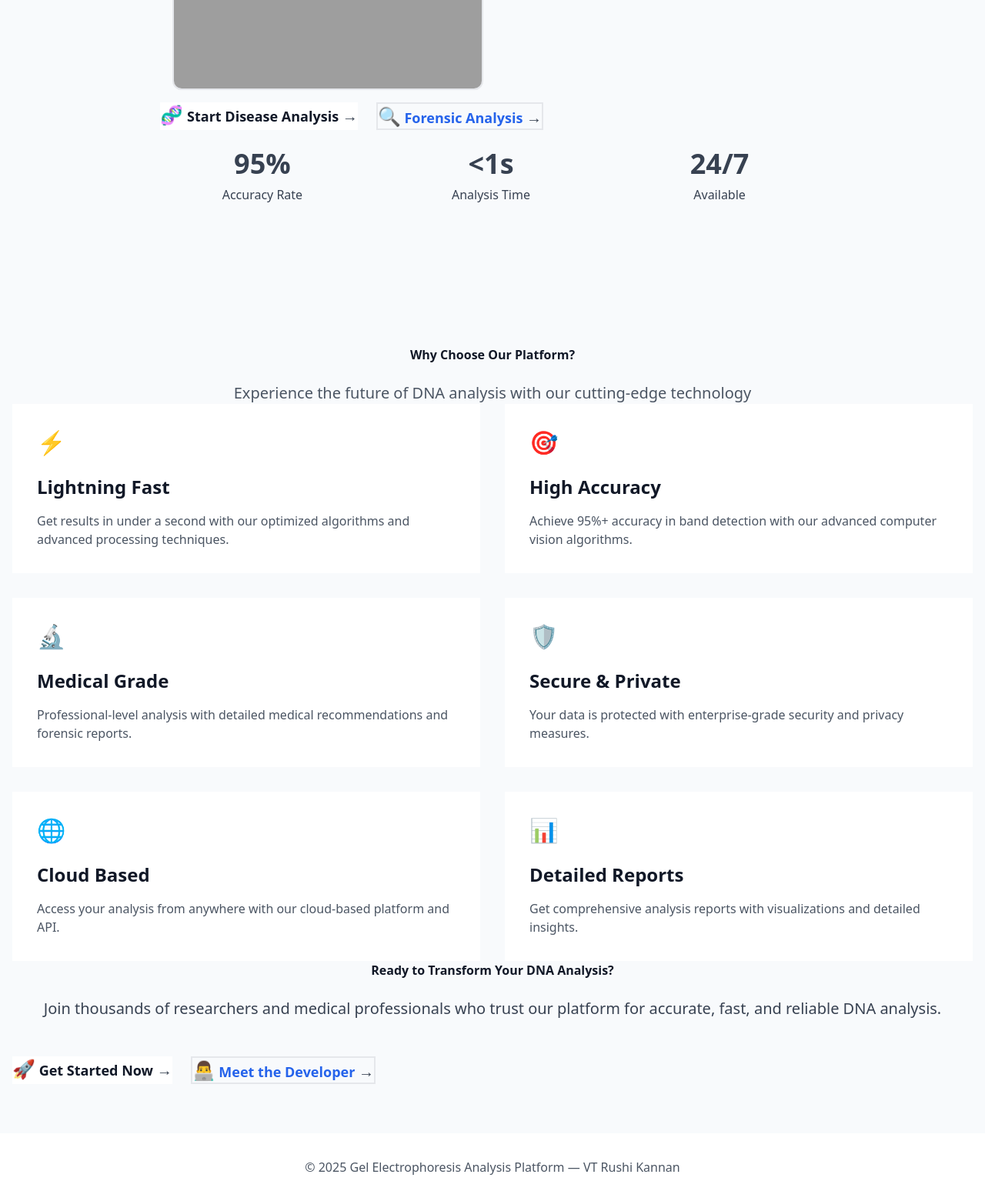
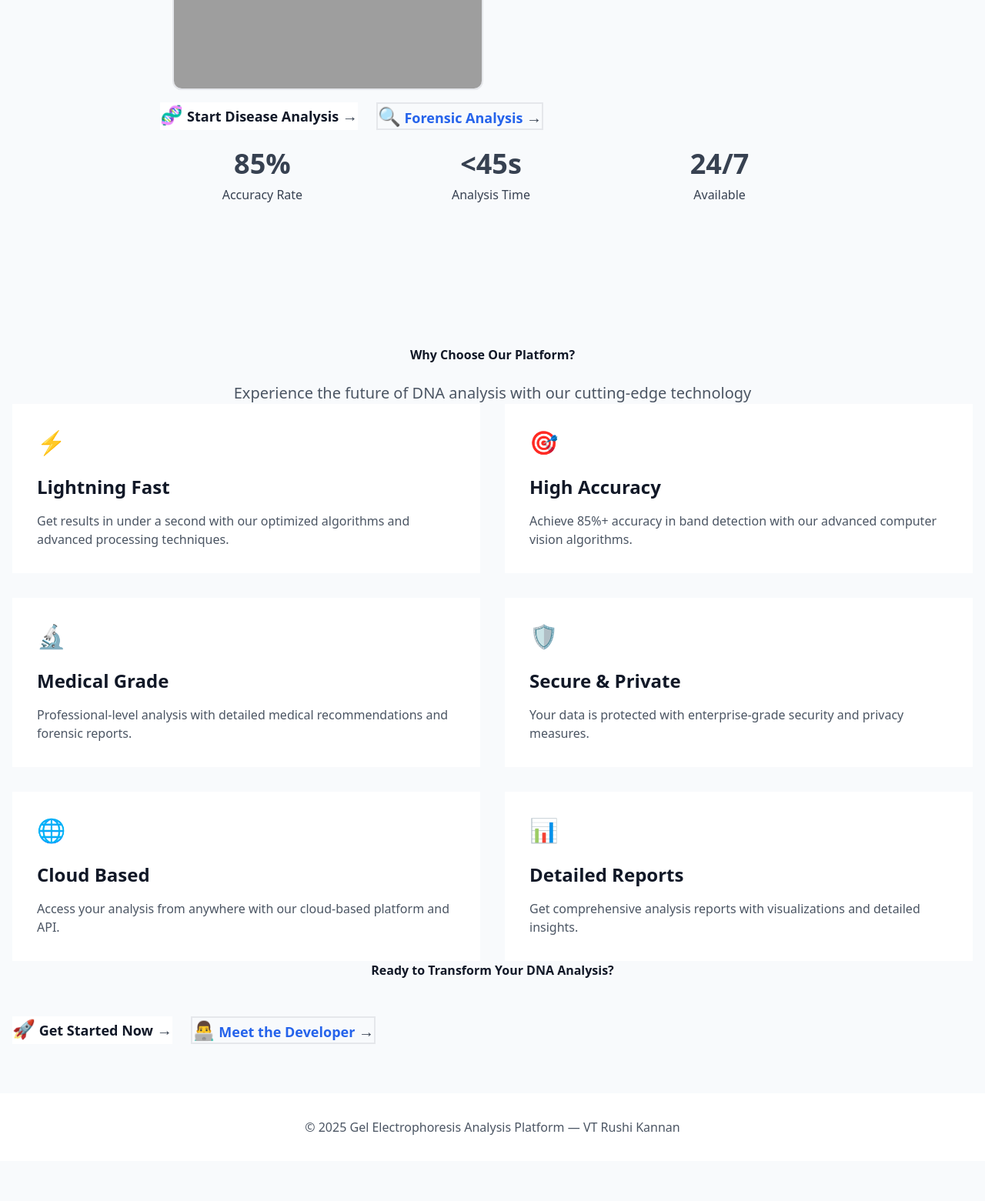
Before and after one commit to Rushikannan2/Band_Lane_detection, a Django app: page / in a window 1280 px wide. Shown: the part 387-1948 px from the top of the page at 77% size. After the commit the page ends 1896 px from the top, so only its background shows below. Run offline with Django 4.2, Linux system fonts and the light colour scheme; grey boxes are pictures that could not be loaded.

Commit message:
14th commit

```diff
--- a/gel_electro/gel_detection/templates/home.html
+++ b/gel_electro/gel_detection/templates/home.html
@@ -62,11 +62,11 @@
                 <!-- Stats -->
                 <div class="grid grid-cols-1 md:grid-cols-3 gap-8 max-w-4xl mx-auto">
                     <div class="bg-white/10 backdrop-blur-sm rounded-2xl p-6 border border-white/20">
-                        <div class="text-4xl font-bold text-white mb-2">95%</div>
+                        <div class="text-4xl font-bold text-white mb-2">85%</div>
                         <div class="text-white/80">Accuracy Rate</div>
                     </div>
                     <div class="bg-white/10 backdrop-blur-sm rounded-2xl p-6 border border-white/20">
-                        <div class="text-4xl font-bold text-white mb-2">&lt;1s</div>
+                        <div class="text-4xl font-bold text-white mb-2">&lt;45s</div>
                         <div class="text-white/80">Analysis Time</div>
                     </div>
                     <div class="bg-white/10 backdrop-blur-sm rounded-2xl p-6 border border-white/20">
@@ -118,7 +118,7 @@
                     </div>
                     <h3 class="text-2xl font-bold text-gray-900 dark:text-white mb-4">High Accuracy</h3>
                     <p class="text-gray-600 dark:text-gray-300 leading-relaxed">
-                        Achieve 95%+ accuracy in band detection with our advanced computer vision algorithms.
+                        Achieve 85%+ accuracy in band detection with our advanced computer vision algorithms.
                     </p>
                 </div>
 
@@ -176,7 +176,6 @@
                 Ready to Transform Your DNA Analysis?
             </h2>
             <p class="text-xl text-white/90 mb-12 max-w-3xl mx-auto">
-                Join thousands of researchers and medical professionals who trust our platform for accurate, fast, and reliable DNA analysis.
             </p>
             <div class="flex flex-col sm:flex-row gap-6 justify-center">
                 <a href="{% url 'disease_prediction' %}" class="group inline-flex items-center px-10 py-5 bg-white text-blue-600 font-bold text-lg rounded-full hover:bg-gray-100 transition-all duration-300 transform hover:scale-110 shadow-2xl">
```
Also changed, not shown: gel_electro/db.sqlite3.
